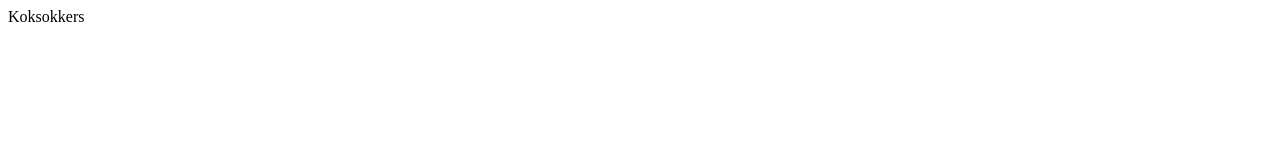
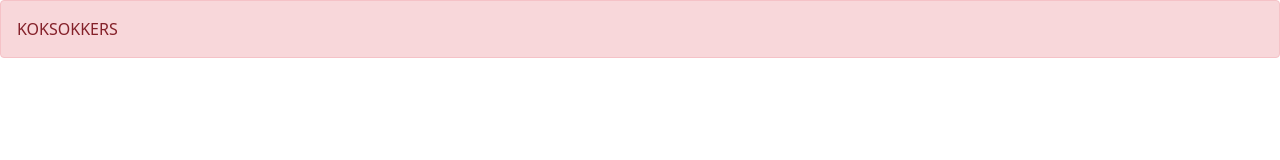
Before and after one commit to cmooiman/sukk.github.io, a plain HTML site: page index.html in a window 1280 px wide. Drawn offline with nearby package versions, Linux system fonts and the light colour scheme.

Commit message:
added bootstrap alert

```diff
--- a/index.html
+++ b/index.html
@@ -1,9 +1,12 @@
 <!DOCTYPE html>
 <html lang="en">
     <head>
+        <link href="https://cdn.jsdelivr.net/npm/bootstrap@5.1.0/dist/css/bootstrap.min.css" rel="stylesheet" integrity="sha384-KyZXEAg3QhqLMpG8r+8fhAXLRk2vvoC2f3B09zVXn8CA5QIVfZOJ3BCsw2P0p/We" crossorigin="anonymous">
         <title>Sukkels!</title>
     </head>
     <body>
-        Koksokkers
+        <div class="alert alert-danger" role="alert">
+        KOKSOKKERS
+        </div>
     </body>
 </html>
```
